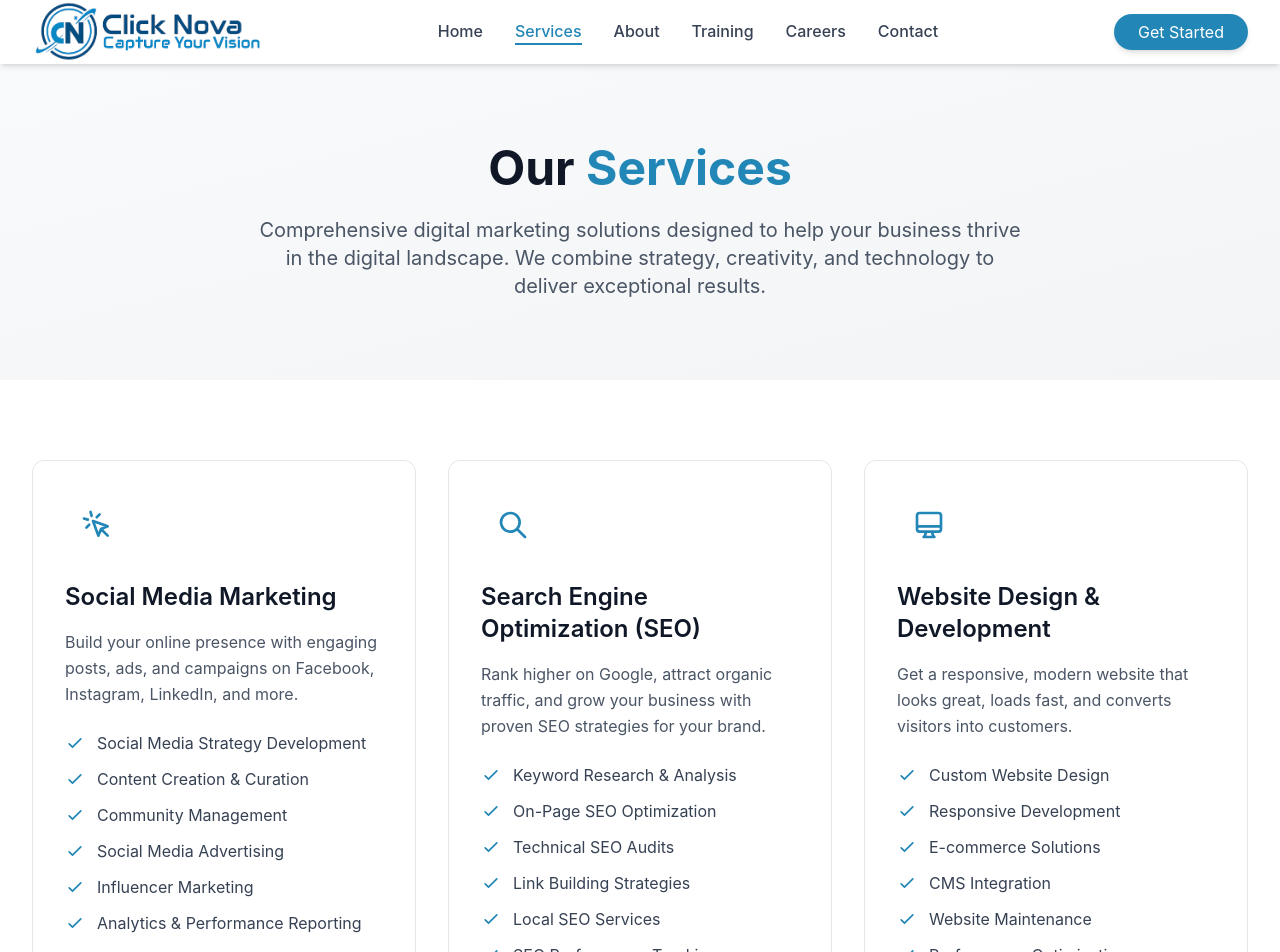
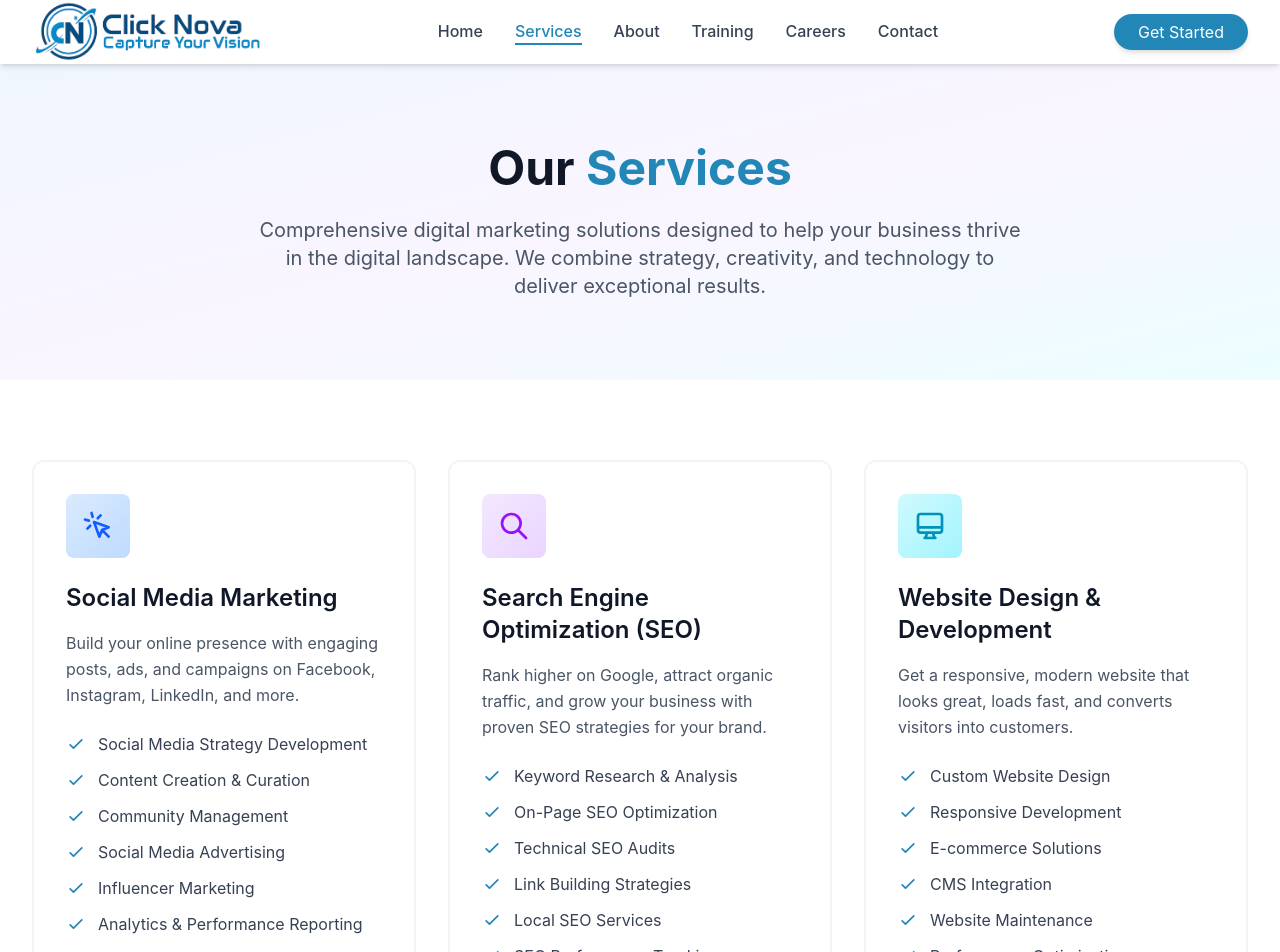
Before and after one commit to connectclicknova/click-nova, a React (Vite) app: page /services in a window 1280 px wide. Shown: the top 952 px of the page. Built offline with nearby package versions, Linux system fonts and the light colour scheme.

Commit message:
Color Chnaging Commits

```diff
--- a/src/index.css
+++ b/src/index.css
@@ -1,10 +1,16 @@
 @import "tailwindcss";
 
-/* Custom CSS Variables */
+/* Custom CSS Variables - Professional Colorful Palette */
 :root {
-  --primary: #2286b6;
-  --primary-dark: #1a6a91;
-  --primary-light: #4da3cb;
+  --primary: #2286b6;        /* Vibrant Blue */
+  --primary-dark: #1e40af;   /* Deep Blue */
+  --primary-light: #60a5fa;  /* Light Blue */
+  --secondary: #8b5cf6;      /* Purple */
+  --accent: #06b6d4;         /* Cyan */
+  --success: #10b981;        /* Green */
+  --warning: #f59e0b;        /* Amber */
+  --danger: #ef4444;         /* Red */
+  --info: #3b82f6;           /* Blue Info */
 }
 
 /* Custom Utility Classes */
@@ -26,6 +32,39 @@
 
 .hover\:text-primary:hover {
   color: var(--primary);
+}
+
+/* Secondary Color Utilities */
+.text-secondary {
+  color: var(--secondary);
+}
+
+.bg-secondary {
+  background-color: var(--secondary);
+}
+
+.text-accent {
+  color: var(--accent);
+}
+
+.bg-accent {
+  background-color: var(--accent);
+}
+
+.text-success {
+  color: var(--success);
+}
+
+.bg-success {
+  background-color: var(--success);
+}
+
+.text-warning {
+  color: var(--warning);
+}
+
+.bg-warning {
+  background-color: var(--warning);
 }
 
 /* Smooth Scrolling */
--- a/src/pages/Contact.jsx
+++ b/src/pages/Contact.jsx
@@ -93,7 +93,7 @@ const Contact = () => {
   return (
     <div className="min-h-screen pt-16">
       {/* Hero Section */}
-      <section className="bg-gradient-to-br from-gray-50 to-gray-100 py-20">
+      <section className="bg-gradient-to-br from-blue-50 via-purple-50 to-cyan-50 py-20">
         <div className="max-w-7xl mx-auto px-4 sm:px-6 lg:px-8 text-center">
           <h1 className="text-5xl font-bold text-gray-900 mb-6">
             Get In <span className="text-primary">Touch</span>
@@ -249,8 +249,8 @@ const Contact = () => {
 
               <div className="space-y-6">
                 <div className="flex items-start">
-                  <div className="w-12 h-12 bg-primary/10 rounded-lg flex items-center justify-center flex-shrink-0">
-                    <svg className="w-6 h-6 text-primary" fill="none" stroke="currentColor" viewBox="0 0 24 24">
+                  <div className="w-12 h-12 bg-gradient-to-br from-blue-100 to-blue-200 rounded-lg flex items-center justify-center flex-shrink-0">
+                    <svg className="w-6 h-6 text-blue-600" fill="none" stroke="currentColor" viewBox="0 0 24 24">
                       <path
                         strokeLinecap="round"
                         strokeLinejoin="round"
@@ -325,26 +325,34 @@ const Contact = () => {
                       name: 'Instagram',
                       icon: 'M12 2.163c3.204 0 3.584.012 4.85.07 3.252.148 4.771 1.691 4.919 4.919.058 1.265.069 1.645.069 4.849 0 3.205-.012 3.584-.069 4.849-.149 3.225-1.664 4.771-4.919 4.919-1.266.058-1.644.07-4.85.07-3.204 0-3.584-.012-4.849-.07-3.26-.149-4.771-1.699-4.919-4.92-.058-1.265-.07-1.644-.07-4.849 0-3.204.013-3.583.07-4.849.149-3.227 1.664-4.771 4.919-4.919 1.266-.057 1.645-.069 4.849-.069zm0-2.163c-3.259 0-3.667.014-4.947.072-4.358.2-6.78 2.618-6.98 6.98-.059 1.281-.073 1.689-.073 4.948 0 3.259.014 3.668.072 4.948.2 4.358 2.618 6.78 6.98 6.98 1.281.058 1.689.072 4.948.072 3.259 0 3.668-.014 4.948-.072 4.354-.2 6.782-2.618 6.979-6.98.059-1.28.073-1.689.073-4.948 0-3.259-.014-3.667-.072-4.947-.196-4.354-2.617-6.78-6.979-6.98-1.281-.059-1.69-.073-4.949-.073zm0 5.838c-3.403 0-6.162 2.759-6.162 6.162s2.759 6.163 6.162 6.163 6.162-2.759 6.162-6.163c0-3.403-2.759-6.162-6.162-6.162zm0 10.162c-2.209 0-4-1.79-4-4 0-2.209 1.791-4 4-4s4 1.791 4 4c0 2.21-1.791 4-4 4zm6.406-11.845c-.796 0-1.441.645-1.441 1.44s.645 1.44 1.441 1.44c.795 0 1.439-.645 1.439-1.44s-.644-1.44-1.439-1.44z',
                     },
-                  ].map((social, index) => (
+                  ].map((social, index) => {
+                    const socialColors = [
+                      'hover:bg-blue-500',
+                      'hover:bg-cyan-400',
+                      'hover:bg-purple-600',
+                      'hover:bg-pink-500',
+                    ];
+                    return (
                     <a
                       key={index}
                       href="#"
-                      className="w-12 h-12 bg-gray-100 rounded-lg flex items-center justify-center hover:bg-primary hover:text-white transition-all duration-300"
+                      className={`w-12 h-12 bg-gray-100 rounded-lg flex items-center justify-center hover:text-white transition-all duration-300 ${socialColors[index]}`}
                       aria-label={social.name}
                     >
                       <svg className="w-6 h-6" fill="currentColor" viewBox="0 0 24 24">
                         <path d={social.icon} />
                       </svg>
                     </a>
-                  ))}
+                  );
+                  })}
                 </div>
               </div>
 
               {/* Business Hours */}
-              <div className="mt-10 bg-gray-50 p-6 rounded-xl">
+              <div className="mt-10 bg-gradient-to-br from-blue-50 to-purple-50 p-6 rounded-xl border-2 border-blue-100">
                 <h3 className="text-lg font-semibold text-gray-900 mb-4">Working Hours</h3>
                 <div className="text-center">
-                  <div className="inline-flex items-center justify-center bg-primary/10 text-primary px-6 py-3 rounded-lg">
+                  <div className="inline-flex items-center justify-center bg-gradient-to-r from-blue-500 to-purple-600 text-white px-6 py-3 rounded-lg shadow-lg">
                     <svg className="w-5 h-5 mr-2" fill="none" stroke="currentColor" viewBox="0 0 24 24">
                       <path strokeLinecap="round" strokeLinejoin="round" strokeWidth={2} d="M12 8v4l3 3m6-3a9 9 0 11-18 0 9 9 0 0118 0z" />
                     </svg>
--- a/src/pages/Home.jsx
+++ b/src/pages/Home.jsx
@@ -9,8 +9,12 @@ const Home = () => {
     <div className="min-h-screen">
       <FreeQuoteModal isOpen={isQuoteModalOpen} onClose={() => setIsQuoteModalOpen(false)} />
       {/* Hero Section */}
-      <section className="relative bg-gradient-to-br from-gray-50 to-gray-100 pt-24 pb-20">
-        <div className="max-w-7xl mx-auto px-4 sm:px-6 lg:px-8">
+      <section className="relative bg-gradient-to-br from-blue-50 via-white to-purple-50 pt-24 pb-20 overflow-hidden">
+        {/* Decorative Elements */}
+        <div className="absolute top-20 right-10 w-72 h-72 bg-blue-200 rounded-full mix-blend-multiply filter blur-3xl opacity-30 animate-pulse"></div>
+        <div className="absolute bottom-20 left-10 w-72 h-72 bg-purple-200 rounded-full mix-blend-multiply filter blur-3xl opacity-30 animate-pulse" style={{animationDelay: '2s'}}></div>
+        <div className="absolute top-1/2 left-1/2 transform -translate-x-1/2 -translate-y-1/2 w-96 h-96 bg-cyan-200 rounded-full mix-blend-multiply filter blur-3xl opacity-20 animate-pulse" style={{animationDelay: '4s'}}></div>
+        <div className="max-w-7xl mx-auto px-4 sm:px-6 lg:px-8 relative z-10">
           <div className="grid md:grid-cols-2 gap-12 items-center">
             <div className="space-y-6">
               <h1 className="text-5xl md:text-6xl font-bold text-gray-900 leading-tight">
@@ -37,8 +41,8 @@ const Home = () => {
               </div>
             </div>
             <div className="relative">
-              <div className="aspect-square rounded-2xl bg-primary/10 flex items-center justify-center">
-                <svg className="w-3/4 h-3/4 text-primary" fill="none" stroke="currentColor" viewBox="0 0 24 24">
+              <div className="aspect-square rounded-2xl bg-gradient-to-br from-blue-100 via-purple-100 to-cyan-100 flex items-center justify-center shadow-2xl">
+                <svg className="w-3/4 h-3/4 text-blue-600" fill="none" stroke="currentColor" viewBox="0 0 24 24">
                   <path strokeLinecap="round" strokeLinejoin="round" strokeWidth={1.5} d="M9 19v-6a2 2 0 00-2-2H5a2 2 0 00-2 2v6a2 2 0 002 2h2a2 2 0 002-2zm0 0V9a2 2 0 012-2h2a2 2 0 012 2v10m-6 0a2 2 0 002 2h2a2 2 0 002-2m0 0V5a2 2 0 012-2h2a2 2 0 012 2v14a2 2 0 01-2 2h-2a2 2 0 01-2-2z" />
                 </svg>
               </div>
@@ -48,7 +52,7 @@ const Home = () => {
       </section>
 
       {/* Stats Section */}
-      <section className="bg-primary py-16">
+      <section className="bg-gradient-to-r from-blue-600 via-blue-500 to-cyan-500 py-16">
         <div className="max-w-7xl mx-auto px-4 sm:px-6 lg:px-8">
           <div className="grid grid-cols-2 md:grid-cols-4 gap-8">
             {[
@@ -78,7 +82,7 @@ const Home = () => {
           {/* Section Header */}
           <div className="text-center mb-16">
             <div className="inline-block mb-4">
-              <span className="bg-primary/10 text-primary px-6 py-2 rounded-full text-sm font-semibold tracking-wider">
+              <span className="bg-gradient-to-r from-blue-100 to-purple-100 text-blue-600 px-6 py-2 rounded-full text-sm font-semibold tracking-wider">
                 OUR DNA
               </span>
             </div>
@@ -256,13 +260,26 @@ const Home = () => {
                 title: 'Logo Designing',
                 description: 'Stand out with unique, memorable logo designs that perfectly represent your brand.',
               },
-            ].map((service, index) => (
+            ].map((service, index) => {
+              const colors = [
+                { bg: 'bg-blue-100', text: 'text-blue-600', border: 'hover:border-blue-500' },
+                { bg: 'bg-purple-100', text: 'text-purple-600', border: 'hover:border-purple-500' },
+                { bg: 'bg-cyan-100', text: 'text-cyan-600', border: 'hover:border-cyan-500' },
+                { bg: 'bg-green-100', text: 'text-green-600', border: 'hover:border-green-500' },
+                { bg: 'bg-amber-100', text: 'text-amber-600', border: 'hover:border-amber-500' },
+                { bg: 'bg-rose-100', text: 'text-rose-600', border: 'hover:border-rose-500' },
+                { bg: 'bg-indigo-100', text: 'text-indigo-600', border: 'hover:border-indigo-500' },
+                { bg: 'bg-teal-100', text: 'text-teal-600', border: 'hover:border-teal-500' },
+                { bg: 'bg-orange-100', text: 'text-orange-600', border: 'hover:border-orange-500' },
+              ];
+              const color = colors[index % colors.length];
+              return (
               <div
                 key={index}
-                className="bg-gray-50 p-8 rounded-xl hover:shadow-lg transition-all duration-300 border border-gray-100 hover:border-primary flex flex-col"
+                className={`bg-white p-8 rounded-xl hover:shadow-xl transition-all duration-300 border border-gray-200 ${color.border} flex flex-col hover:scale-105`}
               >
-                <div className="w-16 h-16 bg-primary/10 rounded-lg flex items-center justify-center mb-4">
-                  <svg className="w-8 h-8 text-primary" fill="none" stroke="currentColor" viewBox="0 0 24 24">
+                <div className={`w-16 h-16 ${color.bg} rounded-lg flex items-center justify-center mb-4`}>
+                  <svg className={`w-8 h-8 ${color.text}`} fill="none" stroke="currentColor" viewBox="0 0 24 24">
                     {service.icon}
                   </svg>
                 </div>
@@ -275,7 +292,8 @@ const Home = () => {
                   Get Free Quote
                 </button>
               </div>
-            ))}
+            );
+            })}
           </div>
 
           <div className="text-center mt-12">
@@ -293,7 +311,7 @@ const Home = () => {
       </section>
 
       {/* Why Choose Us */}
-      <section className="py-20 bg-gray-50">
+      <section className="py-20 bg-gradient-to-br from-gray-50 to-blue-50">
         <div className="max-w-7xl mx-auto px-4 sm:px-6 lg:px-8">
           <div className="text-center mb-16">
             <h2 className="text-4xl font-bold text-gray-900 mb-4">Why Choose Click Nova?</h2>
@@ -332,23 +350,32 @@ const Home = () => {
                 title: 'Custom Solutions',
                 description: 'Tailored strategies that fit your unique business goals',
               },
-            ].map((feature, index) => (
+            ].map((feature, index) => {
+              const iconColors = [
+                { bg: 'bg-gradient-to-br from-green-100 to-green-200', text: 'text-green-600' },
+                { bg: 'bg-gradient-to-br from-purple-100 to-purple-200', text: 'text-purple-600' },
+                { bg: 'bg-gradient-to-br from-amber-100 to-amber-200', text: 'text-amber-600' },
+                { bg: 'bg-gradient-to-br from-cyan-100 to-cyan-200', text: 'text-cyan-600' },
+              ];
+              const iconColor = iconColors[index];
+              return (
               <div key={index} className="text-center">
-                <div className="w-20 h-20 bg-white rounded-full flex items-center justify-center mx-auto mb-4 shadow-md">
-                  <svg className="w-10 h-10 text-primary" fill="none" stroke="currentColor" viewBox="0 0 24 24">
+                <div className={`w-20 h-20 ${iconColor.bg} rounded-full flex items-center justify-center mx-auto mb-4 shadow-md`}>
+                  <svg className={`w-10 h-10 ${iconColor.text}`} fill="none" stroke="currentColor" viewBox="0 0 24 24">
                     {feature.icon}
                   </svg>
                 </div>
                 <h3 className="text-xl font-semibold text-gray-900 mb-2">{feature.title}</h3>
                 <p className="text-gray-600">{feature.description}</p>
               </div>
-            ))}
+            );
+            })}
           </div>
         </div>
       </section>
 
       {/* CTA Section */}
-      <section className="py-20 bg-primary">
+      <section className="py-20 bg-gradient-to-r from-blue-600 via-purple-600 to-cyan-600">
         <div className="max-w-4xl mx-auto px-4 sm:px-6 lg:px-8 text-center">
           <h2 className="text-4xl font-bold text-white mb-4">
             Ready to Grow Your Business?
--- a/src/pages/Services.jsx
+++ b/src/pages/Services.jsx
@@ -256,7 +256,7 @@ const Services = () => {
       />
 
       {/* Hero Section */}
-      <section className="bg-gradient-to-br from-gray-50 to-gray-100 py-20">
+      <section className="bg-gradient-to-br from-blue-50 via-purple-50 to-cyan-50 py-20">
         <div className="max-w-7xl mx-auto px-4 sm:px-6 lg:px-8 text-center">
           <h1 className="text-5xl font-bold text-gray-900 mb-6">
             Our <span className="text-primary">Services</span>
@@ -272,13 +272,26 @@ const Services = () => {
       <section className="py-20 bg-white">
         <div className="max-w-7xl mx-auto px-4 sm:px-6 lg:px-8">
           <div className="grid md:grid-cols-2 lg:grid-cols-3 gap-8">
-            {services.map((service, index) => (
+            {services.map((service, index) => {
+              const colors = [
+                { bg: 'bg-gradient-to-br from-blue-100 to-blue-200', text: 'text-blue-600', border: 'hover:border-blue-400', shadow: 'hover:shadow-blue-200' },
+                { bg: 'bg-gradient-to-br from-purple-100 to-purple-200', text: 'text-purple-600', border: 'hover:border-purple-400', shadow: 'hover:shadow-purple-200' },
+                { bg: 'bg-gradient-to-br from-cyan-100 to-cyan-200', text: 'text-cyan-600', border: 'hover:border-cyan-400', shadow: 'hover:shadow-cyan-200' },
+                { bg: 'bg-gradient-to-br from-green-100 to-green-200', text: 'text-green-600', border: 'hover:border-green-400', shadow: 'hover:shadow-green-200' },
+                { bg: 'bg-gradient-to-br from-amber-100 to-amber-200', text: 'text-amber-600', border: 'hover:border-amber-400', shadow: 'hover:shadow-amber-200' },
+                { bg: 'bg-gradient-to-br from-rose-100 to-rose-200', text: 'text-rose-600', border: 'hover:border-rose-400', shadow: 'hover:shadow-rose-200' },
+                { bg: 'bg-gradient-to-br from-indigo-100 to-indigo-200', text: 'text-indigo-600', border: 'hover:border-indigo-400', shadow: 'hover:shadow-indigo-200' },
+                { bg: 'bg-gradient-to-br from-teal-100 to-teal-200', text: 'text-teal-600', border: 'hover:border-teal-400', shadow: 'hover:shadow-teal-200' },
+                { bg: 'bg-gradient-to-br from-orange-100 to-orange-200', text: 'text-orange-600', border: 'hover:border-orange-400', shadow: 'hover:shadow-orange-200' },
+              ];
+              const color = colors[index % colors.length];
+              return (
               <div
                 key={index}
-                className="bg-white border border-gray-200 rounded-xl p-8 hover:shadow-xl transition-all duration-300 hover:border-primary flex flex-col"
+                className={`bg-white border-2 border-gray-100 rounded-xl p-8 hover:shadow-2xl transition-all duration-300 ${color.border} flex flex-col group`}
               >
-                <div className="w-16 h-16 bg-primary/10 rounded-lg flex items-center justify-center mb-6">
-                  <svg className="w-8 h-8 text-primary" fill="none" stroke="currentColor" viewBox="0 0 24 24">
+                <div className={`w-16 h-16 ${color.bg} rounded-lg flex items-center justify-center mb-6 group-hover:scale-110 transition-transform duration-300`}>
+                  <svg className={`w-8 h-8 ${color.text}`} fill="none" stroke="currentColor" viewBox="0 0 24 24">
                     {service.icon}
                   </svg>
                 </div>
@@ -306,13 +319,14 @@ const Services = () => {
                   Get Free Quote
                 </button>
               </div>
-            ))}
+            );
+            })}
           </div>
         </div>
       </section>
 
       {/* Process Section */}
-      <section className="py-20 bg-gray-50">
+      <section className="py-20 bg-gradient-to-br from-gray-50 to-blue-50">
         <div className="max-w-7xl mx-auto px-4 sm:px-6 lg:px-8">
           <div className="text-center mb-16">
             <h2 className="text-4xl font-bold text-gray-900 mb-4">Our Process</h2>
@@ -343,15 +357,23 @@ const Services = () => {
                 title: 'Optimization',
                 description: 'Continuously monitor, analyze, and refine strategies for maximum performance.',
               },
-            ].map((process, index) => (
+            ].map((process, index) => {
+              const stepColors = [
+                'bg-gradient-to-br from-blue-500 to-blue-600',
+                'bg-gradient-to-br from-purple-500 to-purple-600',
+                'bg-gradient-to-br from-cyan-500 to-cyan-600',
+                'bg-gradient-to-br from-green-500 to-green-600',
+              ];
+              return (
               <div key={index} className="text-center">
-                <div className="w-20 h-20 bg-primary text-white rounded-full flex items-center justify-center mx-auto mb-4 text-2xl font-bold">
+                <div className={`w-20 h-20 ${stepColors[index]} text-white rounded-full flex items-center justify-center mx-auto mb-4 text-2xl font-bold shadow-lg`}>
                   {process.step}
                 </div>
                 <h3 className="text-xl font-semibold text-gray-900 mb-3">{process.title}</h3>
                 <p className="text-gray-600">{process.description}</p>
               </div>
-            ))}
+            );
+            })}
           </div>
         </div>
       </section>
@@ -376,20 +398,32 @@ const Services = () => {
               'Education',
               'Hospitality',
               'Professional Services',
-            ].map((industry, index) => (
+            ].map((industry, index) => {
+              const industryColors = [
+                'hover:bg-gradient-to-r hover:from-blue-500 hover:to-blue-600',
+                'hover:bg-gradient-to-r hover:from-purple-500 hover:to-purple-600',
+                'hover:bg-gradient-to-r hover:from-cyan-500 hover:to-cyan-600',
+                'hover:bg-gradient-to-r hover:from-green-500 hover:to-green-600',
+                'hover:bg-gradient-to-r hover:from-amber-500 hover:to-amber-600',
+                'hover:bg-gradient-to-r hover:from-rose-500 hover:to-rose-600',
+                'hover:bg-gradient-to-r hover:from-indigo-500 hover:to-indigo-600',
+                'hover:bg-gradient-to-r hover:from-teal-500 hover:to-teal-600',
+              ];
+              return (
               <div
                 key={index}
-                className="bg-gray-50 p-6 rounded-lg text-center hover:bg-primary hover:text-white transition-all duration-300 cursor-pointer border border-gray-200 hover:border-primary"
+                className={`bg-white p-6 rounded-lg text-center hover:text-white transition-all duration-300 cursor-pointer border-2 border-gray-200 hover:border-transparent hover:scale-105 hover:shadow-xl ${industryColors[index % industryColors.length]}`}
               >
                 <p className="font-medium">{industry}</p>
               </div>
-            ))}
+            );
+            })}
           </div>
         </div>
       </section>
 
       {/* CTA Section */}
-      <section className="py-20 bg-primary">
+      <section className="py-20 bg-gradient-to-r from-blue-600 via-purple-600 to-cyan-600">
         <div className="max-w-4xl mx-auto px-4 sm:px-6 lg:px-8 text-center">
           <h2 className="text-4xl font-bold text-white mb-4">
             Ready to Transform Your Digital Presence?
--- a/src/pages/Training.jsx
+++ b/src/pages/Training.jsx
@@ -115,7 +115,7 @@ const Training = () => {
       <TrainingModal isOpen={isTrainingModalOpen} onClose={() => setIsTrainingModalOpen(false)} />
 
       {/* Hero Section */}
-      <section className="bg-gradient-to-br from-gray-50 to-gray-100 py-20">
+      <section className="bg-gradient-to-br from-blue-50 via-purple-50 to-cyan-50 py-20">
         <div className="max-w-7xl mx-auto px-4 sm:px-6 lg:px-8 text-center">
           <h1 className="text-5xl font-bold text-gray-900 mb-6">
             Professional <span className="text-primary">Training Programs</span>
@@ -131,13 +131,23 @@ const Training = () => {
       <section className="py-20 bg-white">
         <div className="max-w-7xl mx-auto px-4 sm:px-6 lg:px-8">
           <div className="grid md:grid-cols-2 lg:grid-cols-3 gap-8">
-            {courses.map((course, index) => (
+            {courses.map((course, index) => {
+              const colors = [
+                { bg: 'bg-gradient-to-br from-blue-100 to-blue-200', text: 'text-blue-600', border: 'hover:border-blue-400' },
+                { bg: 'bg-gradient-to-br from-purple-100 to-purple-200', text: 'text-purple-600', border: 'hover:border-purple-400' },
+                { bg: 'bg-gradient-to-br from-cyan-100 to-cyan-200', text: 'text-cyan-600', border: 'hover:border-cyan-400' },
+                { bg: 'bg-gradient-to-br from-green-100 to-green-200', text: 'text-green-600', border: 'hover:border-green-400' },
+                { bg: 'bg-gradient-to-br from-amber-100 to-amber-200', text: 'text-amber-600', border: 'hover:border-amber-400' },
+                { bg: 'bg-gradient-to-br from-rose-100 to-rose-200', text: 'text-rose-600', border: 'hover:border-rose-400' },
+              ];
+              const color = colors[index % colors.length];
+              return (
               <div
                 key={index}
-                className="bg-white border border-gray-200 rounded-xl p-8 hover:shadow-xl transition-all duration-300 hover:border-primary flex flex-col"
+                className={`bg-white border-2 border-gray-100 rounded-xl p-8 hover:shadow-2xl transition-all duration-300 ${color.border} flex flex-col group`}
               >
-                <div className="w-16 h-16 bg-primary/10 rounded-lg flex items-center justify-center mb-6">
-                  <svg className="w-8 h-8 text-primary" fill="none" stroke="currentColor" viewBox="0 0 24 24">
+                <div className={`w-16 h-16 ${color.bg} rounded-lg flex items-center justify-center mb-6 group-hover:scale-110 transition-transform duration-300`}>
+                  <svg className={`w-8 h-8 ${color.text}`} fill="none" stroke="currentColor" viewBox="0 0 24 24">
                     {course.icon}
                   </svg>
                 </div>
@@ -185,13 +195,14 @@ const Training = () => {
                   Enroll Now
                 </button>
               </div>
-            ))}
+            );
+            })}
           </div>
         </div>
       </section>
 
       {/* Why Choose Our Training */}
-      <section className="py-20 bg-gray-50">
+      <section className="py-20 bg-gradient-to-br from-gray-50 to-blue-50">
         <div className="max-w-7xl mx-auto px-4 sm:px-6 lg:px-8">
           <div className="text-center mb-16">
             <h2 className="text-4xl font-bold text-gray-900 mb-4">Why Choose Our Training?</h2>
```
Also changed, not shown: src/components/Footer.jsx (+5 -5 lines), src/pages/About.jsx (+25 -14 lines), src/pages/Careers.jsx (+15 -15 lines).
